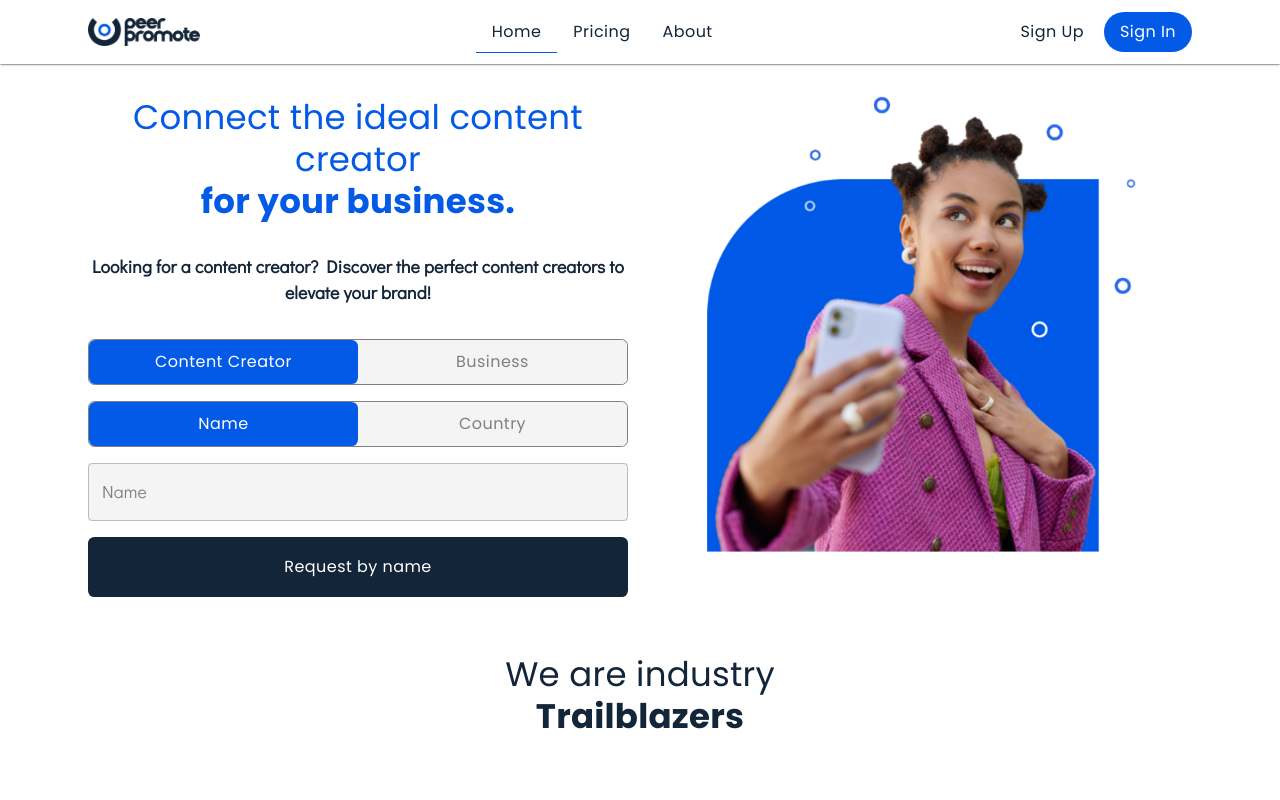
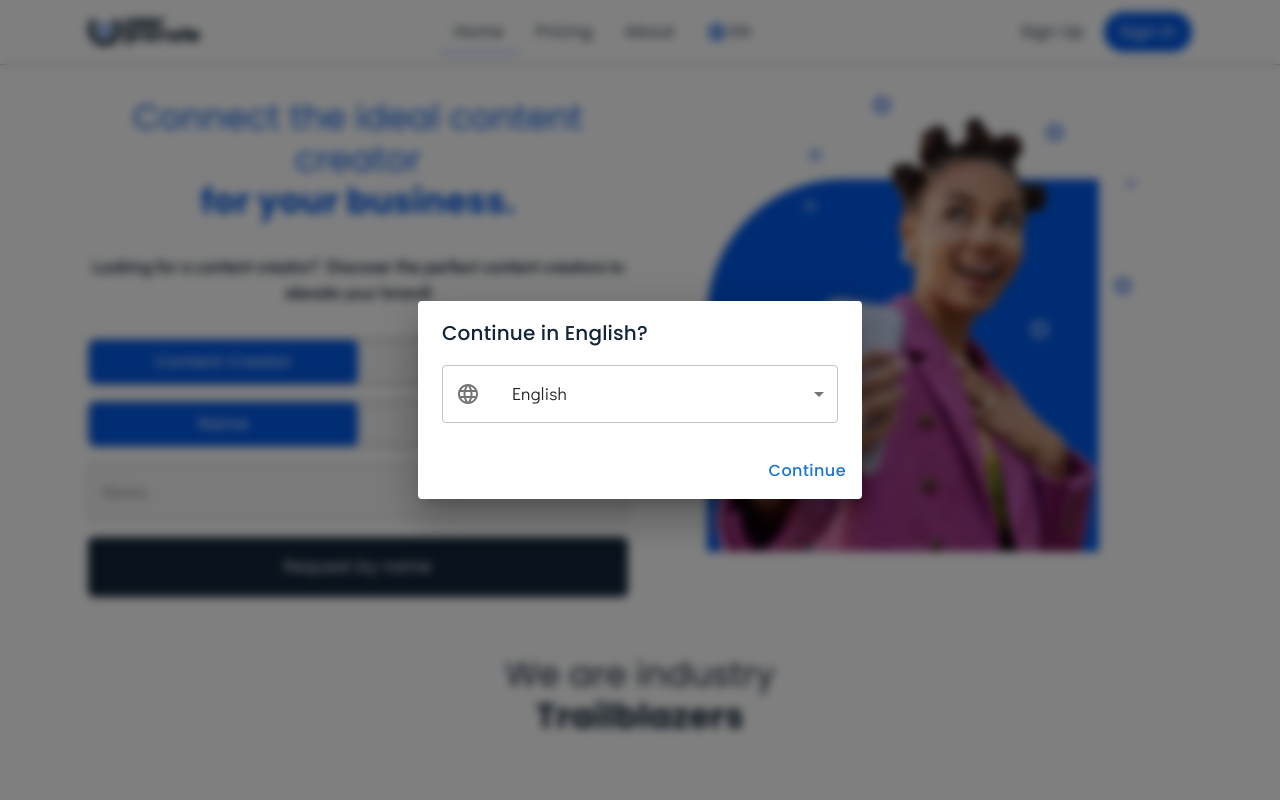
Before and after one commit to i2b-Solutions/PeerPromote, a React (Create React App) app: page / in a window 1280 px wide. Shown: the top 800 px of the page. Built offline with nearby package versions, Linux system fonts and the light colour scheme.

Commit message:
Create language handler

```diff
--- /dev/null
+++ b/src/domain/helpers/domainConstants.ts
@@ -0,0 +1,3 @@
+export enum LOCAL_STORAGE_KEYS {
+    LANGUAGE = 'language'
+}
--- /dev/null
+++ b/src/domain/types/domainTypes.ts
@@ -0,0 +1,17 @@
+export enum STATUS {
+    INITIAL,
+    OK,
+    LOADING,
+    ERROR
+}
+
+export type DataWrapper<T> = {
+    data?: T;
+    status: STATUS;
+    message: string;
+}
+
+export enum SYSTEM_LANGUAGES {
+    ES = 'es',
+    EN = 'en'
+}
--- a/src/ui/components/appBar/appBar.tsx
+++ b/src/ui/components/appBar/appBar.tsx
@@ -6,6 +6,8 @@ import AppButton from "@components/appButton/appButton";
 import { PeerPromoteVariationTwo } from "@assets/logos/logos";
 import { MainRoutes } from "@data/enums/routeEnums";
 import { useTranslation } from 'react-i18next';
+import LanguageIcon from '@mui/icons-material/Language';
+import { useLanguageStore } from "@ui/stores/languageStore";
 
 /**
  * Styled component for the upper mobile toolbar.
@@ -38,6 +40,7 @@ const mainRoutes = [
  */
 const NavigationButtons = ({ currentPath, onClick }: { currentPath?: MainRoutes, onClick: (route: string) => void }) => {
     const { t } = useTranslation();
+    const languageStore = useLanguageStore();
     return (
         <Box sx={{ display: 'flex', flexDirection: 'row', justifyContent: 'center', alignItems: 'center', flexGrow: 1 }}>
             {/* Generate navigation buttons based on routes */}
@@ -50,6 +53,12 @@ const NavigationButtons = ({ currentPath, onClick }: { currentPath?: MainRoutes,
                     {t(name)}
                 </AppButton>
             ))}
+            <AppButton
+                onClick={() => { languageStore.setOpenLanguageModal(true) }}
+            >
+                <LanguageIcon sx={{ fontSize: '1.25rem', color: Colors.main.blue, mr: '0.2rem' }} />
+                {languageStore.language.toUpperCase()}
+            </AppButton>
         </Box>
     )
 }
--- /dev/null
+++ b/src/ui/components/appLanguageModal/appLanguageModal.tsx
@@ -0,0 +1,47 @@
+import { Button, Dialog, DialogTitle, DialogContent, DialogActions, Select, MenuItem, SelectChangeEvent, ListItemIcon } from '@mui/material';
+import { SYSTEM_LANGUAGES } from '@domain/types/domainTypes';
+import LanguageIcon from '@mui/icons-material/Language';
+import { useLanguageStore } from '@ui/stores/languageStore';
+import { useTranslation } from 'react-i18next';
+import { setStoredLanguage } from '@domain/controllers/languageController/languageController';
+
+const AppLanguageModal = () => {
+    const { t, i18n } = useTranslation();
+    const languageStore = useLanguageStore();
+
+    const handleLanguageChange = (event: SelectChangeEvent<string>) => {
+        i18n.changeLanguage(event.target.value)
+        languageStore.setLanguage(event.target.value as SYSTEM_LANGUAGES);
+    };
+
+    const handleContinue = () => {
+        setStoredLanguage(languageStore.language);
+        languageStore.setOpenLanguageModal(false);
+    };
+
+    return (
+        <Dialog open={languageStore.openLanguageModal} fullWidth maxWidth="xs" sx={{ backdropFilter: 'blur(5px)' }}>
+            <DialogTitle>{t('language_modal.continue_in')}</DialogTitle>
+            <DialogContent>
+                <Select sx={{ '& .MuiSelect-select': { display: 'flex', alignItems: 'center' } }}
+                    value={languageStore.language} onChange={handleLanguageChange} fullWidth>
+                    <MenuItem value={SYSTEM_LANGUAGES.EN}>
+                        <ListItemIcon>
+                            <LanguageIcon />
+                        </ListItemIcon>English</MenuItem>
+                    <MenuItem value={SYSTEM_LANGUAGES.ES}>
+                        <ListItemIcon>
+                            <LanguageIcon />
+                        </ListItemIcon>Español</MenuItem>
+                </Select>
+            </DialogContent>
+            <DialogActions>
+                <Button sx={{textTransform: 'none'}} onClick={handleContinue} color="primary">
+                    {t('continue')}
+                </Button>
+            </DialogActions>
+        </Dialog>
+    );
+};
+
+export default AppLanguageModal;
--- a/src/ui/flows/routes/router.tsx
+++ b/src/ui/flows/routes/router.tsx
@@ -7,19 +7,27 @@ import { MainRoutes } from '@data/enums/routeEnums';
 import SignInScreen from '@ui/screens/sign_in/SignInScreen';
 import MainScreen from '@ui/screens/main/mainScreen';
 import LauncherScreen from '@ui/screens/launcher/launcherScreen';
+import AppLanguageModal from '@components/appLanguageModal/appLanguageModal';
+import InitializeServices from '@ui/helpers/initializers';
+import SignUpScreen from '@ui/screens/sign_up/SignUpScreen';
 
 // Define the RoutesComponent functional component
 const RoutesComponent = () => {
   return (
     // Use BrowserRouter as the router container
     <Router basename={process.env.REACT_APP_PUBLIC_PATH}>
+      <InitializeServices />
+      <AppLanguageModal />
       {/* Define the routes using the Routes component */}
       <Routes>
         {/* Define a route for the main path ('/') rendering MainScreen */}
         <Route path={MainRoutes.HOME} element={<AppMainWrapper topBarPath={MainRoutes.HOME}><MainScreen /></AppMainWrapper>} />
 
-        {/* Define a route for the login path ('/sign-in') rendering SignInScreen */}
+        {/* Define a route for the sign in path ('/sign-in') rendering SignInScreen */}
         <Route path={MainRoutes.SIGN_IN} element={<AppMainWrapper topBarPath={MainRoutes.SIGN_IN}><SignInScreen /></AppMainWrapper>} />
+
+        {/* Define a route for the sign up path ('/sign-in') rendering SignInScreen */}
+        <Route path={MainRoutes.SIGN_UP} element={<AppMainWrapper topBarPath={MainRoutes.SIGN_UP}><SignUpScreen /></AppMainWrapper>} />
 
         {/* Define a route for the '/launcher' path rendering LauncherScreen */}
         <Route path='/launcher' element={<LauncherScreen />} />
--- /dev/null
+++ b/src/ui/helpers/initializers.tsx
@@ -0,0 +1,24 @@
+import { useLanguageStore } from "@ui/stores/languageStore";
+import { useEffect } from "react";
+import { useTranslation } from "react-i18next";
+
+const InitializeLanguage = () => {
+    const languageStore = useLanguageStore();
+    const { i18n } = useTranslation();
+
+    useEffect(() => {
+        i18n.changeLanguage(languageStore.language);
+    }, [])
+
+    return null;
+}
+
+const InitializeServices = () => {
+    return (
+        <>
+            <InitializeLanguage />
+        </>
+    )
+}
+
+export default InitializeServices;
--- a/src/ui/screens/launcher/launcherScreen.tsx
+++ b/src/ui/screens/launcher/launcherScreen.tsx
@@ -53,8 +53,10 @@ const LauncherScreen = (): JSX.Element => {
                     <Select value={selectedOption} onChange={(event) => handleChange(event.target.value)}>
                         {/* MenuItem for Main Page option */}
                         <MenuItem value={MainRoutes.HOME}>Main Page</MenuItem>
-                        {/* MenuItem for Login option */}
-                        <MenuItem value={MainRoutes.SIGN_IN}>Login</MenuItem>
+                        {/* MenuItem for Sign In option */}
+                        <MenuItem value={MainRoutes.SIGN_IN}>Sign In</MenuItem>
+                        {/* MenuItem for Sign Up option */}
+                        <MenuItem value={MainRoutes.SIGN_UP}>Sign Up</MenuItem>
                     </Select>
                 </FormControl>
             </div>
```
